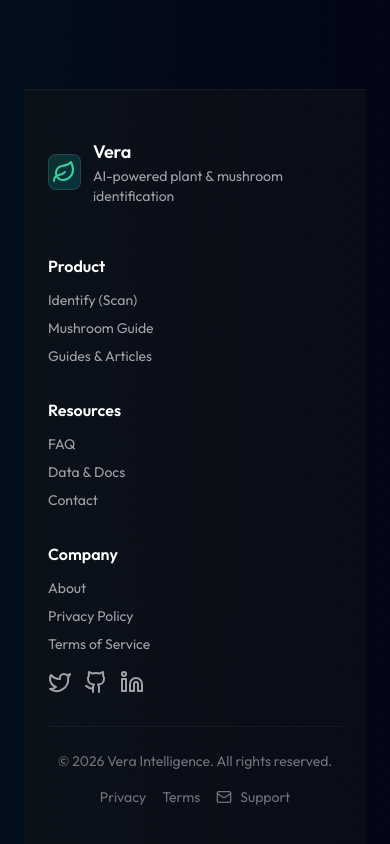
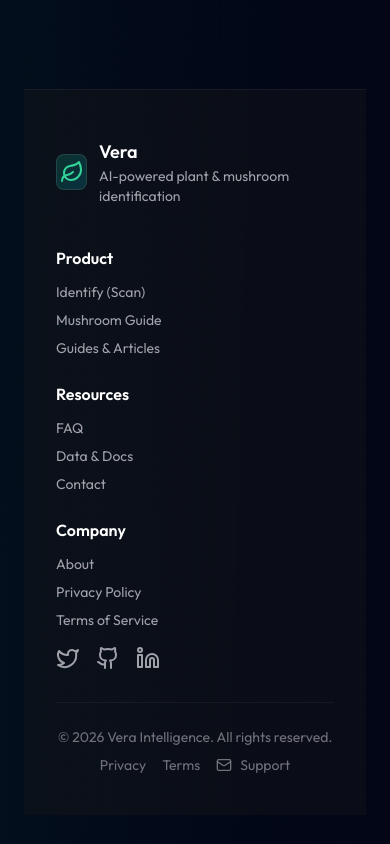
Before and after one commit to Charles-CS/Vera, a Next.js app: page / in a window 390 px wide. Shown: the part 6000-6844 px from the top of the page. Built offline with nearby package versions, Linux system fonts and the light colour scheme.

Commit message:
style: adjust padding and gap in footer layout for improved spacing

```diff
--- a/src/components/Footer.tsx
+++ b/src/components/Footer.tsx
@@ -4,8 +4,8 @@ import Link from "next/link";
 export default function Footer() {
   return (
     <footer className="w-full pt-12 pb-10 bg-neutral-900/40 border-t border-white/5 mt-16">
-      <div className="max-w-7xl mx-auto px-6">
-        <div className="grid grid-cols-1 md:grid-cols-4 gap-8 items-start">
+      <div className="max-w-7xl mx-auto px-8 md:px-12">
+        <div className="grid grid-cols-1 md:grid-cols-4 gap-6 md:gap-8 items-start">
           <div>
             <div className="flex items-center gap-3 mb-4">
               <div className="w-9 h-9 rounded-lg bg-gradient-to-br from-emerald-500/20 to-cyan-500/20 flex items-center justify-center border border-white/10">
@@ -44,7 +44,7 @@ export default function Footer() {
               <li><Link href="/terms" className="hover:text-white">Terms of Service</Link></li>
             </ul>
 
-            <div className="flex items-center gap-3">
+            <div className="flex items-center gap-4">
               <Link href="#" className="text-zinc-400 hover:text-white"><Twitter /></Link>
               <Link href="#" className="text-zinc-400 hover:text-white"><Github /></Link>
               <Link href="#" className="text-zinc-400 hover:text-white"><Linkedin /></Link>
@@ -52,7 +52,7 @@ export default function Footer() {
           </div>
         </div>
 
-        <div className="mt-8 pt-6 border-t border-white/5 flex flex-col md:flex-row items-center justify-between gap-4 text-sm text-zinc-500">
+        <div className="mt-8 pt-6 border-t border-white/5 flex flex-col md:flex-row items-center justify-between gap-2 md:gap-4 text-sm text-zinc-500">
           <p>© {new Date().getFullYear()} Vera Intelligence. All rights reserved.</p>
           <div className="flex items-center gap-4">
             <Link href="/privacy" className="hover:text-white">Privacy</Link>
```
